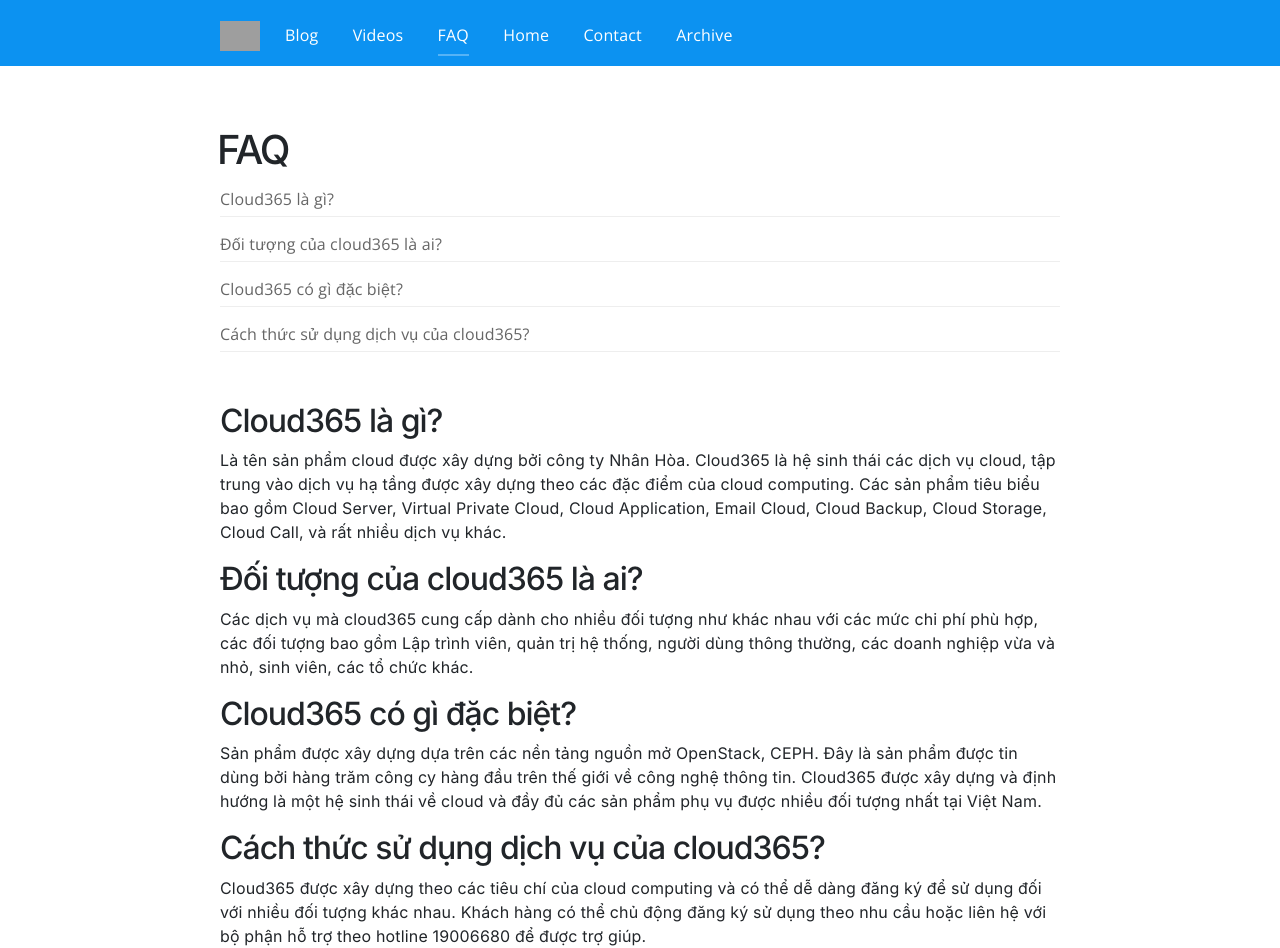
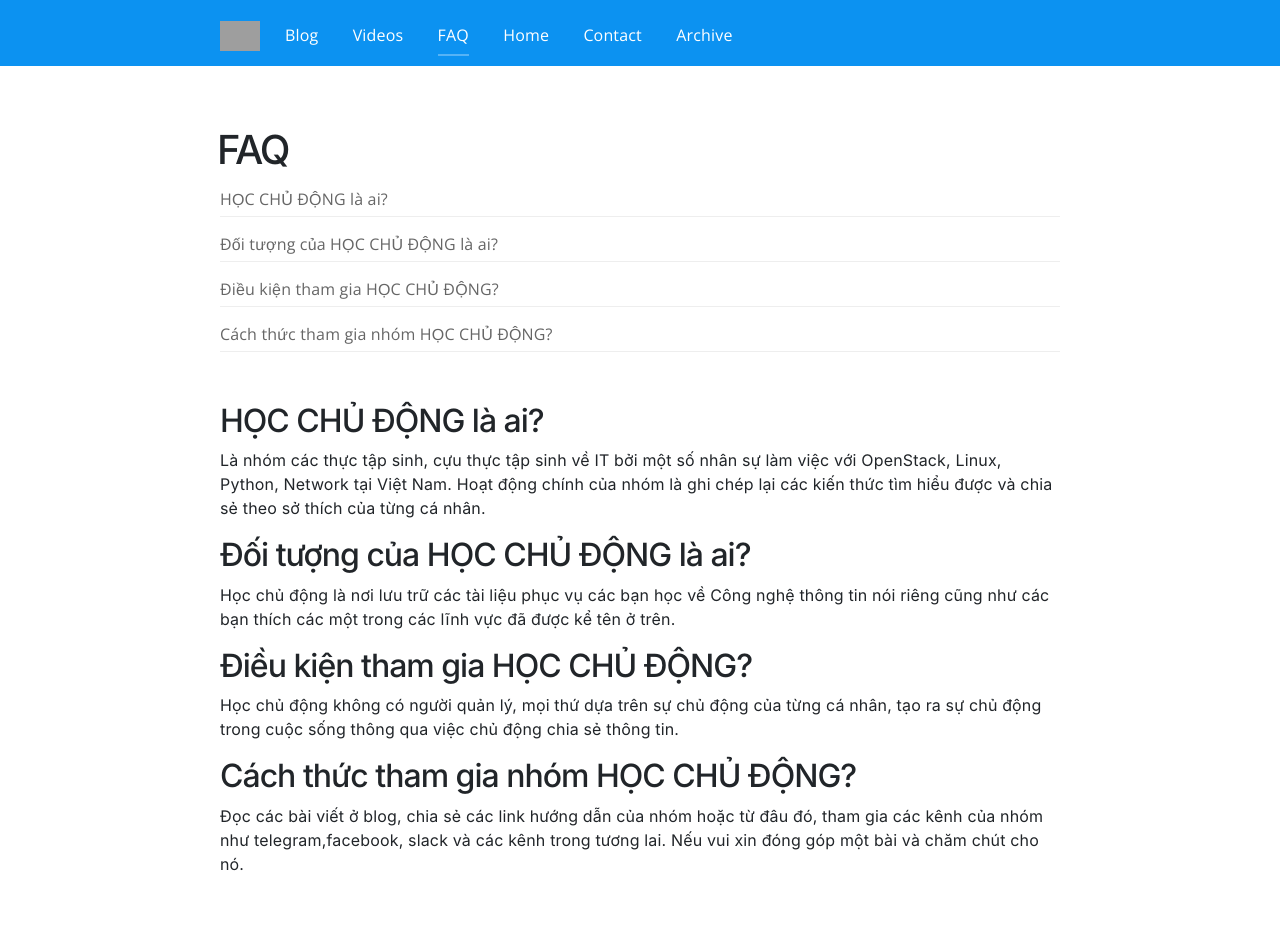
Before and after one commit to hocchudong/blog, a Jekyll site: the page built from faq.html, in a window 1280 px wide, cut to the strip 0-948 px from the top of the page. Built offline with Jekyll 4.4.1, drawn with Linux system fonts in a browser that asks for light colours; nearby versions of some CDN libraries; grey boxes are pictures that could not be loaded.

Commit message:
Cập nhật tài liệu cho HCĐ

```diff
--- a/_data/footer.yml
+++ b/_data/footer.yml
@@ -3,8 +3,8 @@
   new_window: true
   social_icon: Facebook
 - name:
-  link: https://github.com/hocchudong
-  social_icon: Github
+  link: tcvn1985@gmail.com
+  social_icon: Email
   new_window: true
 - name:
   link: /feed.xml
--- a/_layouts/default.html
+++ b/_layouts/default.html
@@ -38,8 +38,8 @@
 					{% include navigation.html %}
 				</section>
 				<section class="hero_search">
-					<h1>HƯỚNG DẪN SỬ DỤNG CLOUD365</h1>
-					<p>Nơi chứa các tài liệu dành cho dịch vụ Cloud365.</p>
+					<h1>KHO TÀI LIỆU CỦA NHÓM HỌC CHỦ ĐỘNG</h1>
+					<p>Nơi chứa các ghi chép của HỌC CHỦ ĐỘNG.</p>
 					{% include search.html %}
 				</section>
 			</div>
--- a/faq.html
+++ b/faq.html
@@ -1,13 +1,13 @@
 ---
 faq:
-  - question: Cloud365 là gì?
-    answer: Là tên sản phẩm cloud được xây dựng bởi công ty Nhân Hòa. Cloud365 là hệ sinh thái các dịch vụ cloud, tập trung vào dịch vụ hạ tầng được xây dựng theo các đặc điểm của cloud computing. Các sản phẩm tiêu biểu bao gồm Cloud Server, Virtual Private Cloud, Cloud Application, Email Cloud, Cloud Backup, Cloud Storage, Cloud Call, và rất nhiều dịch vụ khác.
-  - question: Đối tượng của cloud365 là ai?
-    answer: Các dịch vụ mà cloud365 cung cấp dành cho nhiều đối tượng như khác nhau với các mức chi phí phù hợp, các đối tượng bao gồm Lập trình viên, quản trị hệ thống, người dùng thông thường, các doanh nghiệp vừa và nhỏ, sinh viên, các tổ chức khác.
-  - question: Cloud365 có gì đặc biệt?
-    answer: Sản phẩm được xây dựng dựa trên các nền tảng nguồn mở OpenStack, CEPH. Đây là sản phẩm được tin dùng bởi hàng trăm công cy hàng đầu trên thế giới về công nghệ thông tin. Cloud365 được xây dựng và định hướng là một hệ sinh thái về cloud và đầy đủ các sản phẩm phụ vụ được nhiều đối tượng nhất tại Việt Nam.
-  - question: Cách thức sử dụng dịch vụ của cloud365?
-    answer: Cloud365 được xây dựng theo các tiêu chí của cloud computing và có thể dễ dàng đăng ký để sử dụng đối với nhiều đối tượng khác nhau. Khách hàng có thể chủ động đăng ký sử dụng theo nhu cầu hoặc liên hệ với bộ phận hỗ trợ theo hotline 19006680 để được trợ giúp.
+  - question: HỌC CHỦ ĐỘNG là ai?
+    answer: Là nhóm các thực tập sinh, cựu thực tập sinh về IT bởi một số nhân sự làm việc với OpenStack, Linux, Python, Network tại Việt Nam. Hoạt động chính của nhóm là ghi chép lại các kiến thức tìm hiểu được và chia sẻ theo sở thích của từng cá nhân.
+  - question: Đối tượng của HỌC CHỦ ĐỘNG là ai?
+    answer: Học chủ động là nơi lưu trữ các tài liệu phục vụ các bạn học về Công nghệ thông tin nói riêng cũng như các bạn thích các một trong các lĩnh vực đã được kể tên ở trên.
+  - question: Điều kiện tham gia HỌC CHỦ ĐỘNG?
+    answer: Học chủ động không có người quản lý, mọi thứ dựa trên sự chủ động của từng cá nhân, tạo ra sự chủ động trong cuộc sống thông qua việc chủ động chia sẻ thông tin.
+  - question: Cách thức tham gia nhóm HỌC CHỦ ĐỘNG?
+    answer: Đọc các bài viết ở blog, chia sẻ các link hướng dẫn của nhóm hoặc từ đâu đó, tham gia các kênh của nhóm như telegram,facebook, slack và các kênh trong tương lai. Nếu vui xin đóng góp một bài và chăm chút cho nó.
 ---
 
 <h1>FAQ</h1>
```
